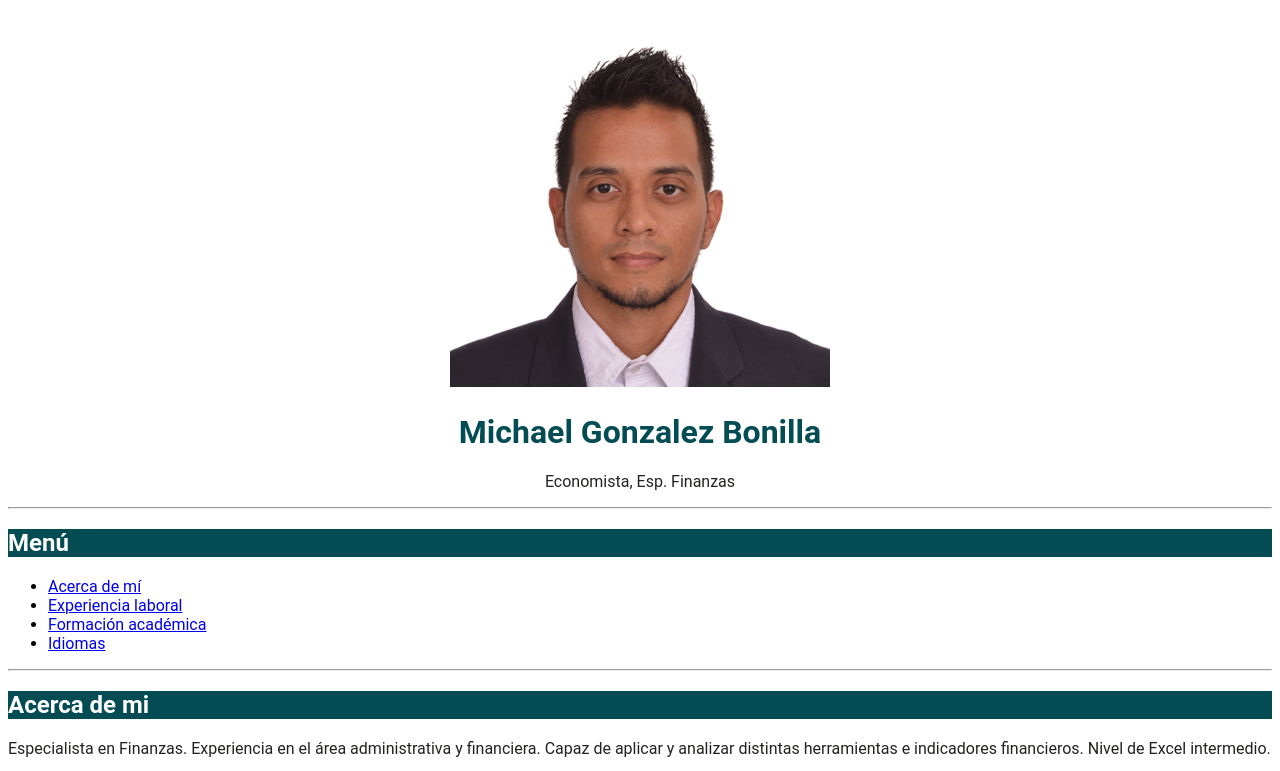
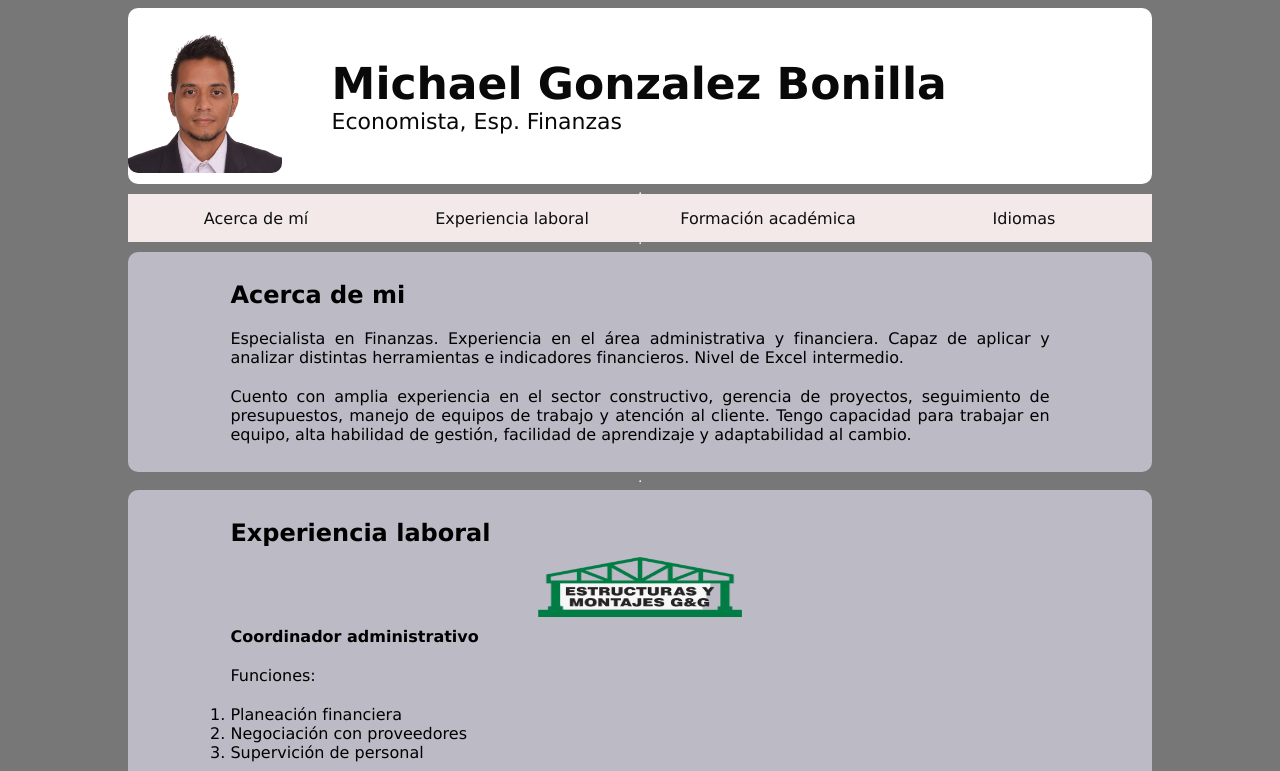
Before and after one commit to MichaelG1105/hojadevida, a plain HTML site: page index.html in a window 1280 px wide. Shown: the top 771 px of the page. Drawn offline with Linux system fonts and the light colour scheme.

Commit message:
Se crea style.css y se inician cambios de diseño

```diff
--- a/index.html
+++ b/index.html
@@ -1,87 +1,50 @@
 <!DOCTYPE html>
-<html lange="es">
-  <head>
+<html lang="es">
+<head>
     <meta charset="UTF-8">
-    <style>
-    h1 {
-      font-family: Roboto, sans-serif;
-    }
+    <meta name="viewport" content="width=device-width, initial-scale=1.0">
+    <link rel="stylesheet" href="style.css">
+    <title>Hoja de vida</title>
+</head>
 
-    h2 {
-      font-family: Roboto, sans-serif;
-    }
-
-    p {
-      font-family: Roboto, sans-serif;
-    }
-
-    li {
-      font-family: Roboto, sans-serif;
-    }
-
-    form {
-      font-family: Roboto, sans-serif;
-    }
-
-    table {
-      font-family: Roboto, sans-serif;
-    }
-
-    h1 {color:rgb(4, 76, 84)}
-    h2 {background-color: rgb(4, 76, 84);}
-    h2 {color: rgb(255, 255, 255);}
-    p {color: rgb(34, 34, 32);}
-
-
-   </style>
-
-   <style>
-  .ancho-fijo {
-    width: 300px; /* O usa porcentaje, em, rem, etc. */
-  }
-    </style>
-
-
-
-    <title>EJEMPLO PROGRAMACIÓN</title>
-  </head>
-
-  <body>
-    <header>
-    <center><img src="imagenes/1.jpg" alt="foto" width="30%" height="30%">
-      <h1>Michael Gonzalez Bonilla</span></h1>
-      <p>Economista, Esp. Finanzas</p></center>
+<body>
+    <header class="header">
+        <img src="imagenes/1.jpg" alt="foto" width="15%" height="15%" class="logo">
+      <div class="tituloheader">
+        <h1>Michael Gonzalez Bonilla</h1>
+        <!--opcional si quiero cambiar color de subtitulo <div class="subtitulo">-->
+        <p>Economista, Esp. Finanzas</p>
+        </div>
     </header>
 
     <hr>
 
-    <nav>
-      <h2>Menú</h2>
-      <ul>
-        <li><a href="#acerca">Acerca de mí</a></li>
-        <li><a href="#experiencia">Experiencia laboral</a></li>
-        <li><a href ="#formacion">Formación académica</a></li>
-        <li><a href="#idiomas">Idiomas</a></li>
+    <nav class="nav">
+      <ul class="barnav">
+        <li class="menu"><a href="#acerca" id="enlace">Acerca de mí</a></li>
+        <li class="menu"><a href="#experiencia" id="enlace">Experiencia laboral</a></li>
+        <li class="menu"><a href ="#formacion" id="enlace">Formación académica</a></li>
+        <li class="menu"><a href="#idiomas" id="enlace">Idiomas</a></li>
       </ul>
     </nav>
 
     <hr>
 
-    <section id="acerca">
-      <h2>Acerca de mi</h2>
-      <p>Especialista en Finanzas. Experiencia en el área administrativa y financiera. Capaz de aplicar y analizar distintas herramientas e indicadores financieros. Nivel de Excel intermedio.</p>
+    <section class="acercade">
+      <h2 class="t-acercade">Acerca de mi</h2>
+      <p class="p-acercade">Especialista en Finanzas. Experiencia en el área administrativa y financiera. Capaz de aplicar y analizar distintas herramientas e indicadores financieros. Nivel de Excel intermedio.</p>
 
-      <p>Cuento con amplia experiencia en el sector constructivo, gerencia de proyectos, seguimiento de presupuestos, manejo de equipos de trabajo y atención al cliente. Tengo capacidad para trabajar en equipo, alta habilidad de gestión, facilidad de aprendizaje y adaptabilidad al cambio.</p>
+      <p class="p-acercade">Cuento con amplia experiencia en el sector constructivo, gerencia de proyectos, seguimiento de presupuestos, manejo de equipos de trabajo y atención al cliente. Tengo capacidad para trabajar en equipo, alta habilidad de gestión, facilidad de aprendizaje y adaptabilidad al cambio.</p>
     </section>
 
       <hr>
 
     <section id="experiencia">
-      <h2>Experiencia laboral</h2>
-      <img src="imagenes/logo.png" alt="logo" width="30%" height="30%">
-      <p><strong>Coordinador administrativo</strong></p>
-      <p>Funciones:</p>
-      <ol>
+      <h2 class="t-experiencia">Experiencia laboral</h2>
+      <img src="imagenes/logo.png" alt="logo" width="20%" height="20%">
+      <p class="p-experiencia"><strong>Coordinador administrativo</strong></p>
+      <p class="p-experiencia">Funciones:</p>
+      <ol class="p-experiencia">
         <li>Planeación financiera</li>
         <li>Negociación con proveedores</li>
         <li>Supervición de personal</li>
@@ -93,7 +56,7 @@
     <section id="formacion">
       <h2>Formación académica</h2>
 
-    <a href="https://www.uao.edu.co/"><img src="imagenes/logouao.webp" alt="logo" width="30%" height="30%">
+      <a href="https://www.uao.edu.co/"><img src="imagenes/logouao.webp" alt="logo" width="30%" height="30%">
       <p>Universidad Autónoma de Occidente</p></a>
       <ul type="square">
         <li>Especialización en finanzas - 2021</li>
@@ -123,10 +86,9 @@
       </table>
     </section>
 
-  <br>
    <hr>
-  <br>
 
+  <section id="formulario">
   <form action="#" method="post">
   <fieldset>
     <legend>Contácto</legend>
@@ -149,6 +111,9 @@
 
   </fieldset>
   </form>
+  </section>
+
+  <footer class="footer"></footer>
 
 
   </body>
--- /dev/null
+++ b/style.css
@@ -0,0 +1,184 @@
+*{
+    margin: 0;
+    padding: 0;
+    box-sizing: border-box;
+    font-family: Verdana, Geneva, Tahoma, sans-serif;
+}
+
+body{
+    width: 100%;
+    height: 100%;
+    background-color: rgb(120, 119, 119);
+    display: flex;
+    flex-direction: column;
+    justify-content: flex-start;
+    align-items: center;
+}
+
+/*Inicio de header*/
+.header{
+    width: 80%;
+    background-color: rgb(255, 255, 255);
+    display: flex;
+    flex-direction: row;
+    justify-content: flex-start;
+    align-items: center;
+    margin: 8px;
+    border-radius: 10px;
+}
+
+.tituloheader{
+    margin: 50px;
+    color: rgb(9, 9, 9);
+    display: flex;
+    flex-direction: column;
+    justify-content: flex-start;
+    align-items: left;
+    font-size: 22px;
+}
+
+.logo{
+    border-radius: 10px;
+}
+
+
+/*Inicio de nav*/
+.nav{
+    width: 80%;
+    height: 48px;
+    background-color: rgb(158, 192, 58);
+    border-radius: 10px;
+}
+
+.barnav{
+    width: 100%;
+    height: 100%;
+    display: flex;
+    flex-direction: row;
+    justify-content: center;
+    align-items: center;
+
+}
+
+.menu{
+    width: 25%;
+    height: 100%;
+    background-color: rgb(243, 233, 233);
+    color: rgb(10, 10, 10);
+    text-decoration: none;
+    display: flex;
+    flex-direction: row;
+    justify-content: center;
+    align-items: center;
+
+}
+
+.menu:hover{
+    background-color: rgb(61, 53, 53);
+    color: rgb(14, 14, 14);
+    text-decoration: none;
+    display: flex;
+    flex-direction: row;
+    justify-content: center;
+    align-items: center;
+}
+#enlace{
+    text-decoration: none;
+    color: rgb(14, 14, 14);
+}
+
+#enlace:hover{
+    text-decoration: none;
+    color: rgb(241, 245, 247);
+}
+
+/*Inicio de acercade*/
+.acercade{
+    width: 80%;
+    height: 220px;
+    background-color: rgb(187, 186, 197);
+    display: flex;
+    flex-direction: column;
+    justify-content: center;
+    align-items: center;
+    margin: 8px;
+    border-radius: 10px;
+}
+
+.t-acercade{
+
+    width: 80%;
+    margin: 10px 0;
+    text-align: left;
+
+}
+
+.p-acercade{
+    width: 80%;
+    text-align: justify;
+    margin: 10px 0;
+}
+
+/*Inicio de experiencia*/
+#experiencia{
+    width: 80%;
+    height: 300px;
+    background-color: rgb(187, 186, 197);
+    display: flex;
+    flex-direction: column;
+    justify-content: center;
+    align-items: center;
+    margin: 8px;
+    border-radius: 10px;
+
+}
+
+.t-experiencia{
+
+    width: 80%;
+    margin: 10px 0;
+    text-align: left;
+
+}
+
+.p-experiencia{
+    width: 80%;
+    text-align: justify;
+    margin: 10px 0;
+}
+
+
+
+/*Inicio de formacion*/
+#formacion{
+    width: 80%;
+    background-color: rgb(199, 114, 184);
+
+}
+
+/*Inicio de idiomas*/
+#idiomas{
+    width: 80%;
+    background-color: rgb(105, 126, 229);
+
+}
+
+/*Inicio de formulario*/
+#formulario{
+    width: 80%;
+    background-color: rgb(105, 137, 77);
+
+}
+/*Inicio de footer*/
+.footer{
+    width: 100%;
+    height: 100px;
+    background-color: rgb(82, 170, 113);
+
+}
+
+
+
+
+
+/*Inicio de header*/
```
